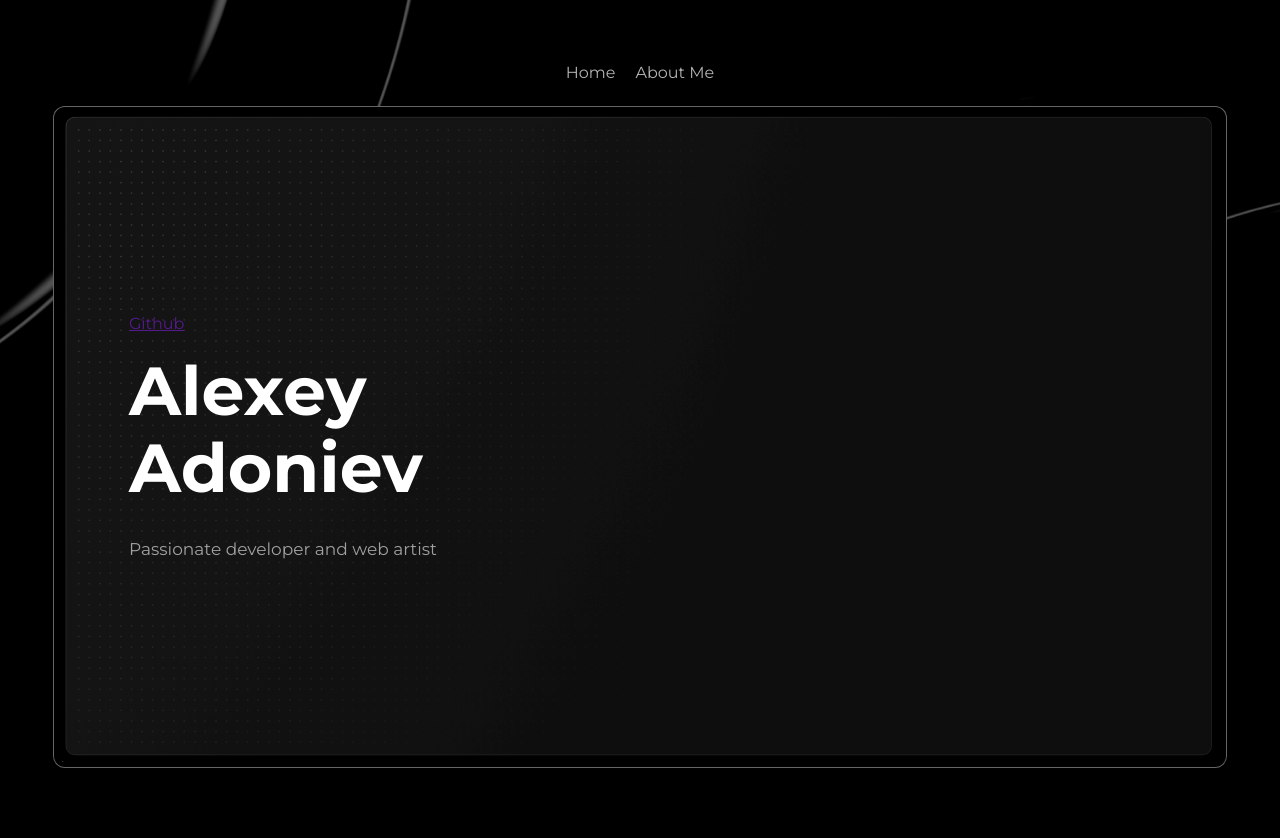
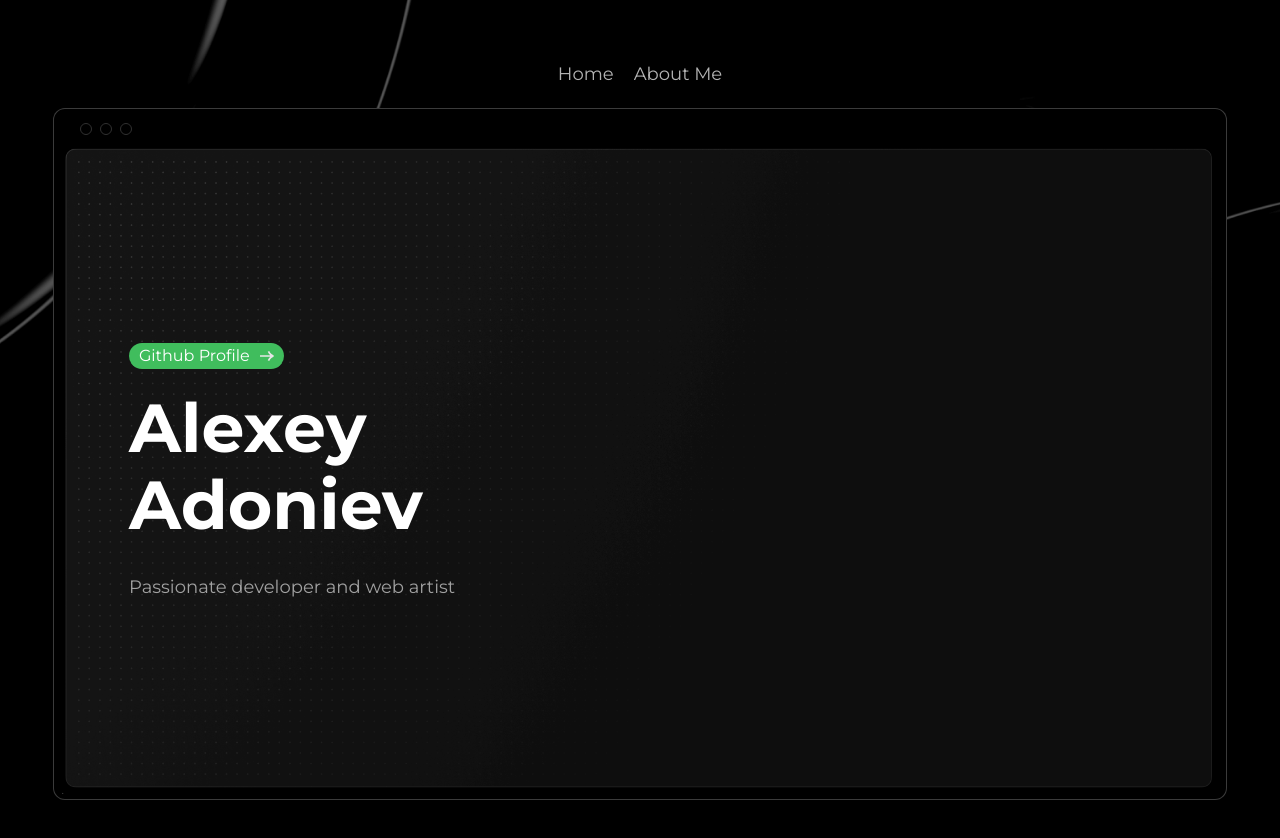
Before and after one commit to AlexeyAdoniev/portfolio, a Next.js app: page / in a window 1280 px wide. Shown: the top 838 px of the page. Before the commit the page ends 800 px from the top, so only its background shows below. Built offline with nearby package versions, Linux system fonts and the light colour scheme.

Commit message:
board flip animation

```diff
--- a/app/animations.css
+++ b/app/animations.css
@@ -19,14 +19,13 @@
 }
 
 @keyframes shake {
-  10%,
-  80% {
-    transform: translate3d(1.5px, 0, 0);
+  50% {
+    transform: translate3d(2.5px, 0, 0);
   }
 
-  50%
+  80%
   /*80%*/ {
-    transform: translate3d(-1.5px, 0, 0);
+    transform: translate3d(-2.5px, 0, 0);
   }
 
   /*30%,
--- a/app/globals.css
+++ b/app/globals.css
@@ -8,6 +8,7 @@
 body {
   background: var(--main-bg-color);
   color: var(--main-font-color);
+  font-size: 18px;
 }
 
 body .home {
@@ -18,6 +19,8 @@ body .home {
   height: 80vh;
   background: url(../public/img/bg-website-min.png) no-repeat center;
   background-size: 150%;
+  position: relative;
+  perspective: 1000px;
 }
 
 .top-line {
@@ -73,7 +76,7 @@ nav ul li:hover span {
 }
 
 .board {
-  border: 1px solid rgba(255, 255, 255, 0.4);
+  border: 1px solid rgba(255, 255, 255, 0.233);
   border-radius: 12px;
   background: var(--main-bg-color);
   padding: 5px;
@@ -118,5 +121,64 @@ h1 {
 
 p {
   color: var(--dim-text);
-  font-size: 17px;
+  font-size: 18px;
 }
+
+.flip-wrapper {
+  transform-style: preserve-3d;
+}
+
+.board-head {
+  position: relative;
+  height: 30px;
+}
+.tricolor {
+  display: inline-flex;
+  height: 100%;
+  position: absolute;
+  left: 17px;
+  top: 50%;
+  transform: translateY(-50%);
+}
+
+.tricolor_item {
+  border-radius: 50%;
+  margin: auto 4px auto 4px;
+  width: 10px;
+  height: 10px;
+  border: 1px solid rgb(49, 49, 49);
+  transition: background-color 0.3s ease;
+}
+
+.tricolor:hover .tricolor_item.tricolor_item__red {
+  background-color: #f36c5f;
+}
+
+.tricolor:hover .tricolor_item.tricolor_item__yellow {
+  background-color: #f8bd4d;
+}
+
+.tricolor:hover .tricolor_item.tricolor_item__green {
+  background-color: #53c14f;
+}
+
+.board-content_text a {
+  display: inline-flex;
+  justify-content: space-between;
+  align-items: center;
+  background: var(--accent);
+  border-radius: 9999px;
+  padding: 5px 10px;
+  color: white;
+  font-size: 16px;
+  text-decoration: none;
+}
+
+.board-content_text a img {
+  transition: all 0.4s ease;
+  margin-left: 10px;
+}
+
+.board-content_text a:hover img {
+  margin-left: 20px;
+}
--- a/app/page.js
+++ b/app/page.js
@@ -1,22 +1,93 @@
+"use client";
 import Image from "next/image";
 import { Nav } from "@/common/nav";
 import { Montserrat } from "next/font/google";
+import { useEffect, useRef } from "react";
+import gsap from "gsap";
 
 const montserrat = Montserrat({ subsets: ["cyrillic"], weight: "700" });
 
+const ROTATION_THROTTLE_RATE = 12;
+
 export default function Home() {
+  let header = useRef(null);
+  let headerInView = useRef(null);
+
+  useEffect(() => {
+    const observer = new IntersectionObserver(
+      (entries) => {
+        const entry = entries[0];
+        if (header) {
+          if (!entry.isIntersecting) {
+            headerInView.current = false;
+          } else {
+            headerInView.current = true;
+          }
+        }
+      },
+      {
+        root: null,
+      }
+    );
+    observer.observe(header);
+
+    return () => {
+      observer.unobserve(header);
+    };
+  }, [header.current]);
+
+  useEffect(() => {
+    const updateHeaderAnimation = () => {
+      const { scrollY } = window;
+      gsap.to(".flip-wrapper", {
+        transform: `rotateX( ${-scrollY / ROTATION_THROTTLE_RATE}deg )`,
+        duration: 1,
+      });
+    };
+    const scrollHandler = () => {
+      if (headerInView.current) {
+        requestAnimationFrame(updateHeaderAnimation);
+      }
+    };
+    window.addEventListener("scroll", scrollHandler);
+
+    return () => {
+      window.removeEventListener("scroll", scrollHandler);
+    };
+  }, []);
+
   return (
     <main className="home">
-      <header>
+      <header
+        ref={(node) => {
+          if (node) {
+            header = node;
+          }
+        }}
+      >
         <div className="top-line">
           <Nav />
         </div>
-        <div className="container">
-          <div className="board">
-            <div className="board-head"></div>
+        <div className="container flip-wrapper">
+          <div className="board ">
+            <div className="board-head">
+              <div className="tricolor">
+                <div className="tricolor_item tricolor_item__red"></div>
+                <div className="tricolor_item tricolor_item__yellow"></div>
+                <div className="tricolor_item tricolor_item__green"></div>
+              </div>
+            </div>
             <div className="board-content">
               <div className="board-content_text">
-                <a href="">Github</a>
+                <a href="https://github.com/AlexeyAdoniev" target="_blank">
+                  <span>Github Profile</span>
+                  <Image
+                    src="/img/arrow-right.svg"
+                    width={14}
+                    height={10}
+                    alt="link arrow"
+                  />
+                </a>
                 <h1 className={montserrat.className}>
                   Alexey
                   <br /> Adoniev
@@ -34,6 +105,8 @@ export default function Home() {
           </div>
         </div>
       </header>
+
+      <section style={{ height: "200vh" }}></section>
     </main>
   );
 }
--- a/package.json
+++ b/package.json
@@ -12,7 +12,8 @@
     "gsap": "^3.12.2",
     "next": "14.0.1",
     "react": "^18",
-    "react-dom": "^18"
+    "react-dom": "^18",
+    "signature_pad": "^4.1.6"
   },
   "devDependencies": {
     "eslint": "^8",
```
Also changed, not shown: public/img/arrow-right.svg (added), 1 other file (tests, documents, lock files or other folders).
